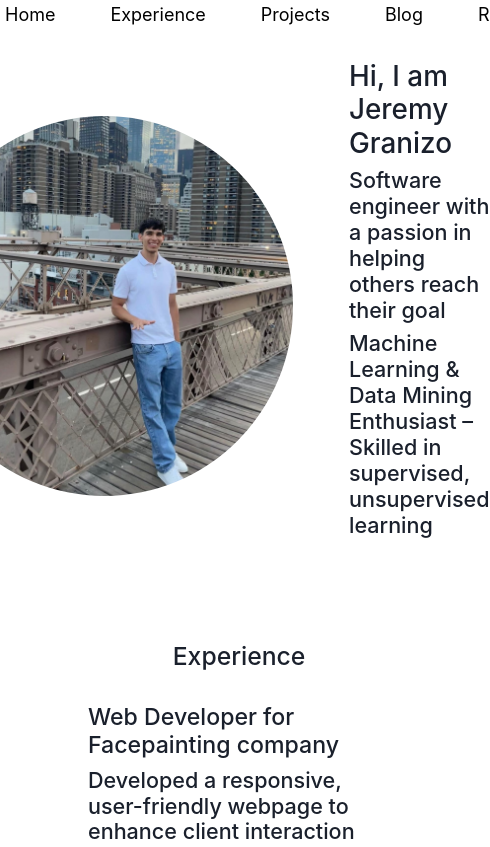
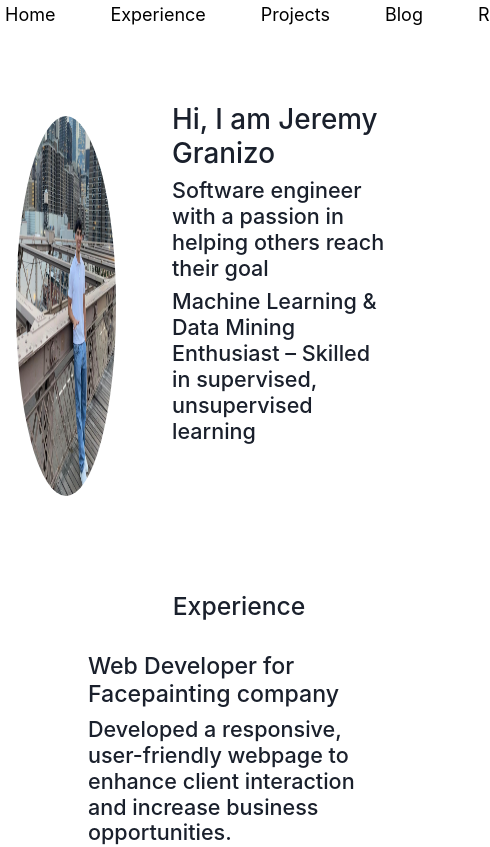
Before and after one commit to jgranizo/MyWebsite, a React (Vite) app in the folder MyWebsite/frontend2/: page / in a window 390 px wide. Shown: the top 847 px of the page, 490 px wide, since content can reach past the window. Built offline with nearby package versions, Linux system fonts and the light colour scheme.

Commit message:
Update App.css
updated mobile friendly css testing

```diff
--- a/MyWebsite/frontend2/src/App.css
+++ b/MyWebsite/frontend2/src/App.css
@@ -13,6 +13,18 @@
 }
 body{
   padding-top: 60px;
+}
+
+@media (max-width: 768px) { /* Target mobile screens */
+  .my-photo {
+    max-width: 100px; /* Reduce image size on mobile */
+    width:auto;
+    height: 40vh;
+    border-radius: 50%;
+    margin-left: 1rem;
+    margin-right: 3.5rem;
+    margin-top: 3.5rem;
+  }
 }
 
 .navbar-home{
```
